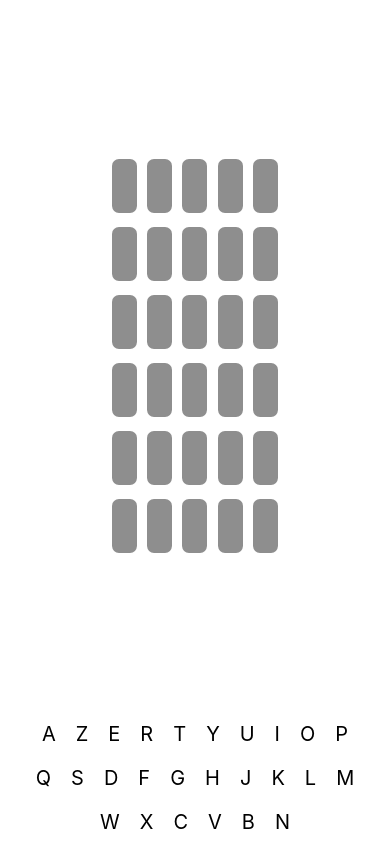
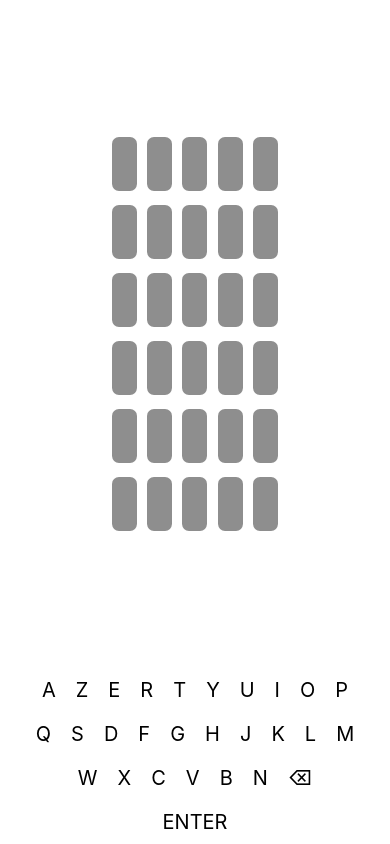
Before and after one commit to sylvainPanneau/wordle, a React Native app: screen / in a window 390 px wide. Built offline with nearby package versions, Linux system fonts and the light colour scheme.

Commit message:
Enter & Back button layout

```diff
--- a/AnimatedLetter.js
+++ b/AnimatedLetter.js
@@ -1,7 +1,7 @@
 import { useEffect, useState } from 'react';
 import { StyleSheet, Text, View, Animated, Platform } from 'react-native';
 
-export default function AnimatedLetter({ index, letter, letterState, letterStateValue, setLetterState, readyToFlip, color }) {
+export default function AnimatedLetter({ index, letter, letterState, setLetterState, readyToFlip, color, letterStateValue }) {
     // Component that renders a letter capable of vertical flipping
 
     const [flip, setFlip] = useState(new Animated.Value(0));
@@ -11,33 +11,35 @@ export default function AnimatedLetter({ index, letter, letterState, letterState
     const [localColor, setLocalColor] = useState("");
 
     useEffect(() => {
-        console.log("letterStateValue : " + letterStateValue);
-        if (letterStateValue == "correct") {
+        if (letterStateValue === "correct") {
+            console.log("letter " + letter + " is correct");
             setLetterState({
                 ...letterState,
                 [letter]: "correct"
             });
         }
-        else if (letterStateValue == "present") {
+        else if (letterStateValue === "present") {
+            console.log("letter " + letter + " is present");
             setLetterState({
                 ...letterState,
                 [letter]: "present"
             });
         }
         else {
+            console.log("letter " + letter + " is incorrect");
             setLetterState({
                 ...letterState,
                 [letter]: "incorrect"
             });
         }
+        // Personal note : keeping that whole block (above) oustide of the if makes the keyboard update the right way.
+        // I suppose working here might be a good starting point.
+
     }, [letterStateValue]);
 
     useEffect(() => {
-        setHasFlipped(false);
-    }, [hasFlipped]);
-
-    useEffect(() => {
         if (readyToFlip) {
+            setHasFlipped(true);
             setTimeout(() => {
                 setTimeout(() => {
                     setLocalColor(color);
@@ -52,7 +54,6 @@ export default function AnimatedLetter({ index, letter, letterState, letterState
                 });
             }, index * 400);
         }
-        setHasFlipped(true);
     }, [readyToFlip]);
 
     return (
--- a/App.js
+++ b/App.js
@@ -15,6 +15,7 @@ export default function App() {
   const [guesses, setGuesses] = useState(Array(6).fill(''));
   const [won, setWon] = useState(false);
   const [gameOver, setGameOver] = useState(false);
+  const [submitted, setSubmitted] = useState(false);
   // letterState is a json object that keeps track of the state of each letter. Initially, all letters are "incorrect"
   const [letterState, setLetterState] = useState(LETTERS.split('').reduce((acc, letter) => {
     acc[letter] = 'unknown';
@@ -85,7 +86,7 @@ export default function App() {
           })
         }
       </View>
-      <Keyboard setGuesses={setGuesses} guesses={guesses} letterState={letterState} />
+      <Keyboard setGuesses={setGuesses} guesses={guesses} letterState={letterState} setSubmitted={setSubmitted} submitted={submitted} />
       <StatusBar style="dark" hidden={true} />
     </View>
   );
--- a/KeyPop.js
+++ b/KeyPop.js
@@ -10,20 +10,21 @@ export default function KeyPop({ letter, setLetter, color, letterState }) {
             setPressed(false);
         }, 5);
     }
-    useEffect(() => {
-        console.log("color : " + color);
-    }, []);
 
     return (
         <View style={styles.keyPop}>
             <TouchableOpacity style={styles.letterContainer}
                 onPressIn={() => { setPressed(true); Haptics.impactAsync(Haptics.ImpactFeedbackStyle.Light); }}
-                onPressOut={() => { setPressed(false); setLetter(letter); }}
+                onPressOut={() => {
+                    setPressed(false);
+                    if (letter === "ENTER") setSubmitted(true);
+                    else setLetter(letter);
+                }}
                 onPress={() => { animate(); Haptics.impactAsync(Haptics.ImpactFeedbackStyle.Light); }}
                 activeOpacity={1}
             >
                 {
-                    pressed && (
+                    (pressed && letter != "ENTER") && (
                         <View style={styles.offSetletterContainer}>
                             <Text style={styles.offSetletter}>{letter}</Text>
                         </View>
--- a/Keyboard.js
+++ b/Keyboard.js
@@ -1,14 +1,14 @@
-import { View, StyleSheet, Text, TouchableOpacity } from "react-native";
+import { View, StyleSheet, Text, TouchableOpacity, Button, Pressable, TouchableHighlight, TouchableNativeFeedback } from "react-native";
 import { useState, useEffect } from "react";
 import React from "react";
 import KeyPop from "./KeyPop";
 const WORD_LENGTH = 5;
 
-export default function Keyboard({ setGuesses, guesses, letterState }) {
+export default function Keyboard({ setGuesses, guesses, letterState, setSubmitted }) {
     const [letter, setLetter] = useState('');
     const row1 = "AZERTYUIOP";
     const row2 = "QSDFGHJKLM";
-    const row3 = "WXCVBN";
+    const row3 = "WXCVBN⌫";
 
     useEffect(() => {
         if (letter == "⌫") {
@@ -104,6 +104,12 @@ export default function Keyboard({ setGuesses, guesses, letterState }) {
                     )
                 })}
             </View>
+            <KeyPop
+                letter="ENTER"
+                setLetter={setLetter}
+                letterState={letterState}
+                setSubmitted={setSubmitted}
+            />
         </View>
     );
 }
@@ -116,4 +122,14 @@ const styles = StyleSheet.create({
         flexDirection: 'row',
         justifyContent: 'center',
     },
+    enterButton: {
+        marginTop: 10,
+        marginBottom: 5,
+        justifyContent: 'center',
+        alignItems: 'center',
+    },
+    enterText: {
+        fontSize: 20,
+        textAlign: 'center',
+    },
 });
--- a/Line.js
+++ b/Line.js
@@ -3,6 +3,11 @@ import { StyleSheet, Text, View } from 'react-native';
 import AnimatedLetter from './AnimatedLetter';
 
 export default function Line({ guess, solution, setLetterState, letterState }) {
+    function computeLetterStateValue(letter, index){
+        if(letter == solution[index]) return "correct";
+        else if(solution.includes(letter)) return "present";
+        else return "incorrect";
+    }
     // save guess as guess plus spaces to obtain a string of length WORD_LENGTH
     let guessFilled = guess
     if (guess.length < solution.length) {
@@ -19,7 +24,7 @@ export default function Line({ guess, solution, setLetterState, letterState }) {
                         index={index}
                         letter={letter}
                         letterState={letterState}
-                        letterStateValue={letter == solution[index] ? "correct" : isLetterInSolution ? "present" : "incorrect"}
+                        letterStateValue={computeLetterStateValue(letter, index)}
                         setLetterState={setLetterState}
                         readyToFlip={guess_without_spaces.length === solution.length}
                         color={letter == solution[index] ? "#3eaa42" : isLetterInSolution ? "#cd8729" : "#8e8e8e"}
```
